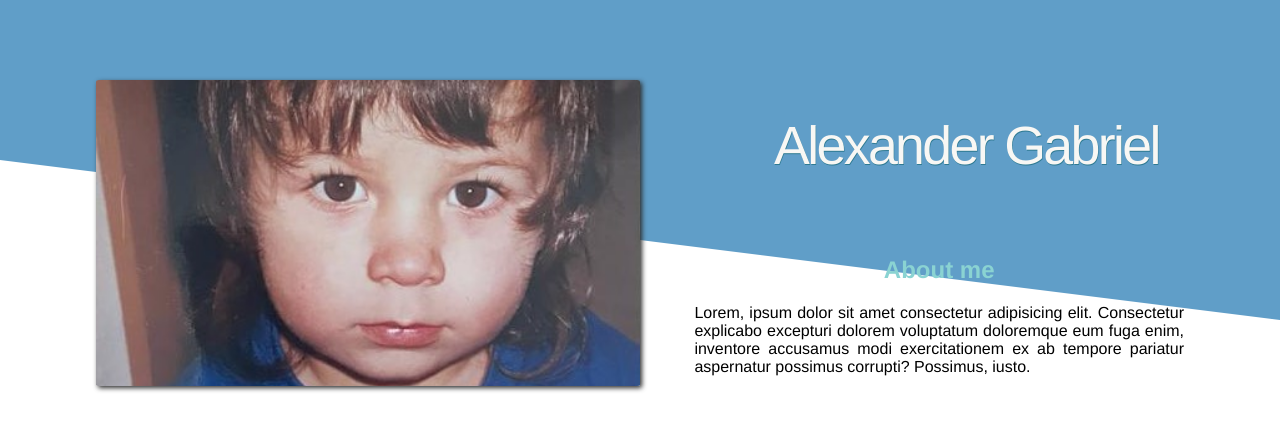
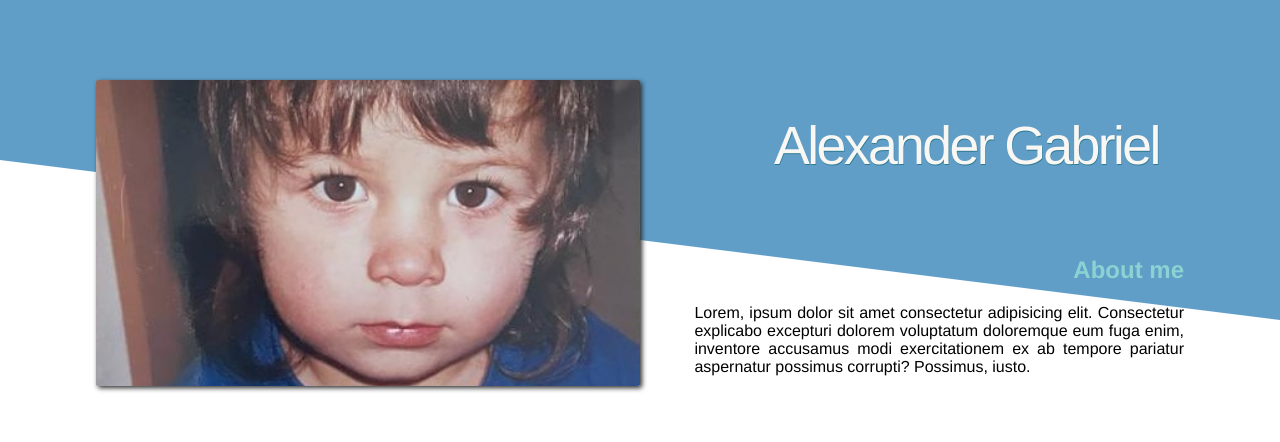
Before and after one commit to djerassi/Portfolio, a website built with webpack: page src/index.html in a window 1280 px wide. Shown: the top 442 px of the page. Built offline with nearby package versions, Linux system fonts and the light colour scheme.

Commit message:
Adjust about-text position for tablet & desktop

```diff
--- a/src/styles.css
+++ b/src/styles.css
@@ -333,10 +333,12 @@ h1.header-main {
         right:-55%;
         max-width:45%;
         justify-content: space-between;
+        align-items:end;
     }
     h1 {
         top: 10vh;
     }
+
     .about-text>p {
         top:10%;
     }
```
